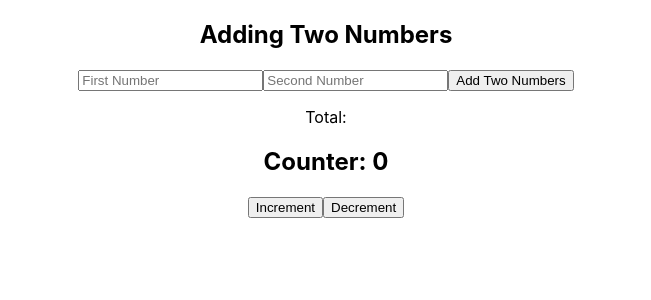
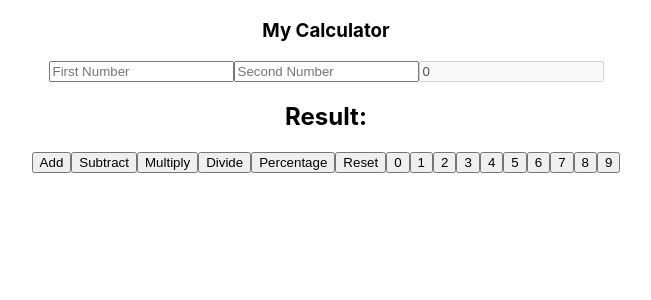
Before and after one commit to Priyak89/resume, a React (Create React App) app in the folder resume/: page / in a window 1280 px wide. Shown: the top 300 px of the page, without its empty margins (314-965 px from the left). Built offline with nearby package versions, Linux system fonts and the light colour scheme.

Commit message:
compact calculator model

```diff
--- a/resume/src/App.js
+++ b/resume/src/App.js
@@ -15,12 +15,12 @@ import Application from './callbackdisplay';
 import Calculator from './calculator';
 import Mycounter from './counter';
 import Apidata from './api';
+import MyCalculator from './calculatorapp';
 function App() {
   return (
     <div className="App">
+     <MyCalculator/>
 
-<Calculator/>
-<Mycounter/>
     </div>
   );
 }
--- /dev/null
+++ b/resume/src/calculatorapp.js
@@ -0,0 +1,62 @@
+import React, { Component } from 'react';
+function MyCalculator()
+{
+    const [number1, setNumber1] = React.useState();
+    const [number2, setNumber2] = React.useState();
+    const [result, setResult] = React.useState(0);
+    function Addtion()
+    {
+        setResult(parseInt(number1)+parseInt(number2));
+    }
+    function Subtraction()
+    {
+        setResult(parseInt(number1)-parseInt(number2));
+    }
+    function Multiplication()
+    {
+        setResult(parseInt(number1)*parseInt(number2));
+    }
+    function Division()
+    {
+        setResult(parseInt(number1)/parseInt(number2));
+    }
+    function Percentage()
+    {
+        setResult((parseInt(number1)/parseInt(number2))*100);
+    }
+    function Reset()
+    {
+        setNumber1(0);
+        setNumber2(0);
+        setResult(0);
+
+    }
+
+    return(
+        <div>
+            <h3>My Calculator</h3>
+            <input placeholder='First Number' type="number" value={number1} onChange={(e)=>setNumber1(e.target.value)}></input>
+            <input placeholder='Second Number' type="number" value={number2} onChange={(e)=>setNumber2(e.target.value)}></input>
+            <input placeholder='Result' type="number" value={result} disabled={true}></input>
+            <h2>Result:{result|| ""}</h2>
+            <button onClick={Addtion}>Add</button>
+            <button onClick={Subtraction}>Subtract</button>
+            <button onClick={Multiplication}>Multiply</button>
+            <button onClick={Division}>Divide</button>
+            <button onClick={Percentage}>Percentage</button>
+            <button onClick={Reset}>Reset</button>
+            <button>0</button>
+            <button>1</button>
+            <button>2</button>
+            <button>3</button>
+            <button>4</button>
+            <button>5</button>
+            <button>6</button>
+            <button>7</button>
+            <button>8</button>
+            <button>9</button>
+
+        </div>
+    );
+}
+export default MyCalculator;
```
